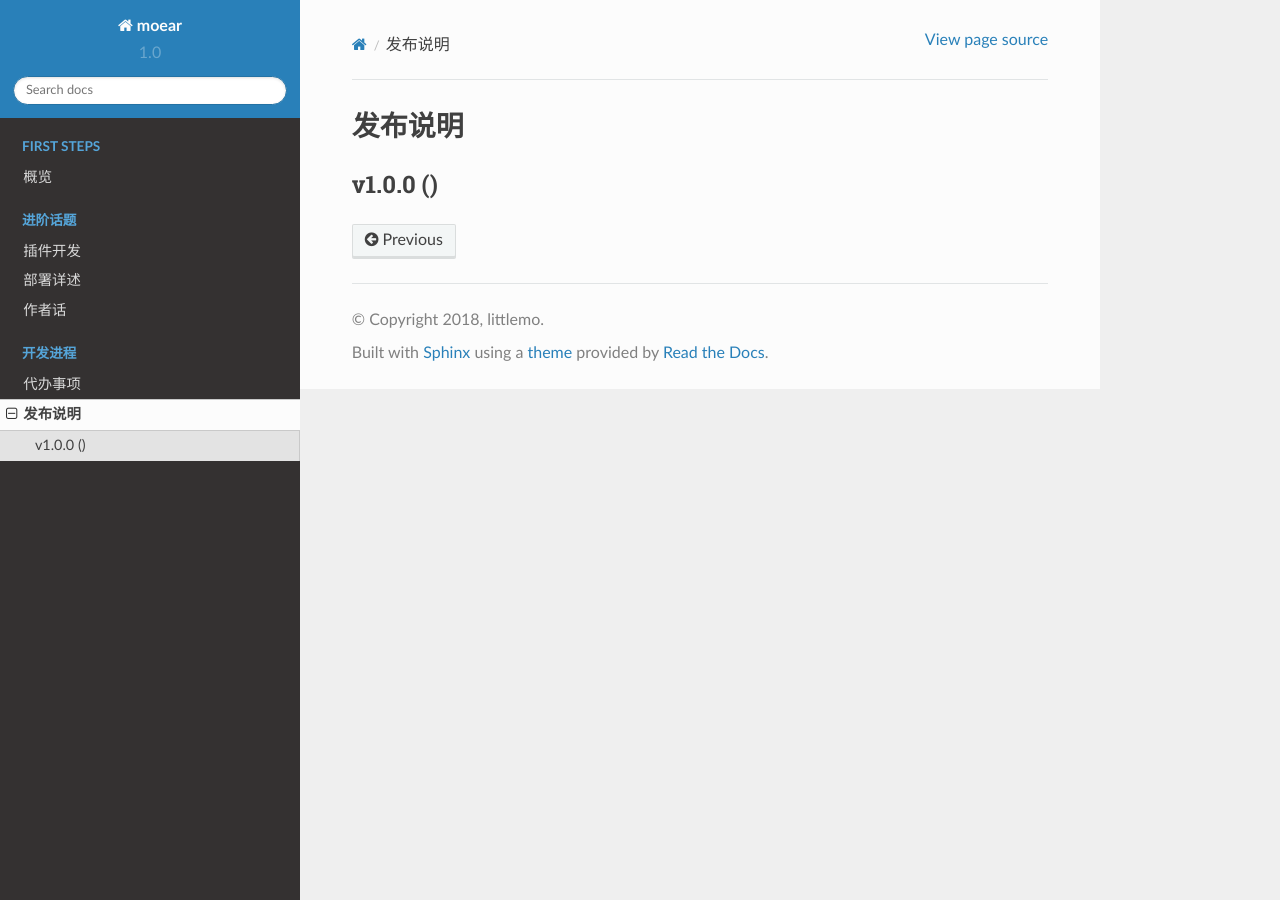
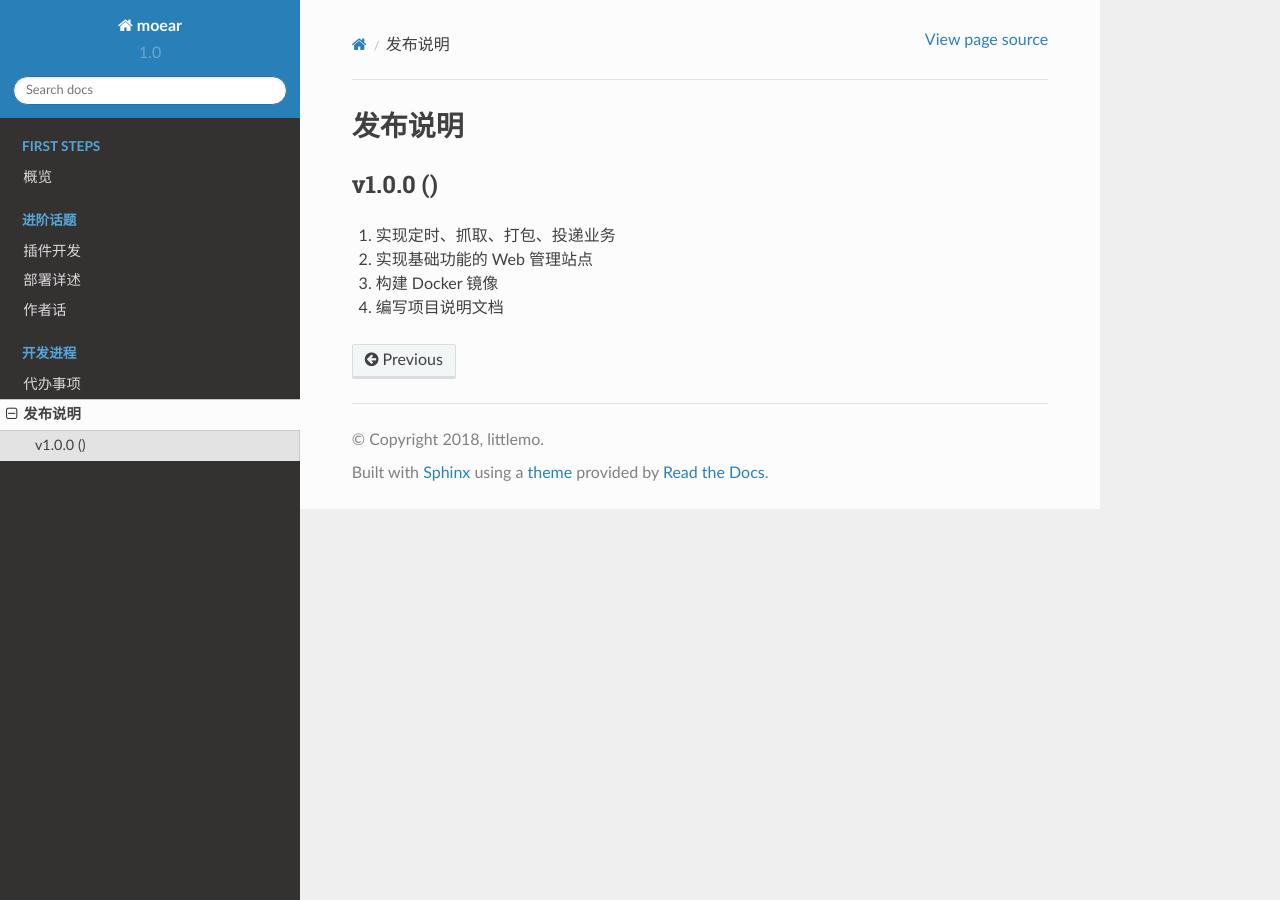
Before and after one commit to littlemo/moear, a Sphinx documentation site: the page built from docs/source/development/release.rst, in a window 1280 px wide. Built offline with Sphinx 7.4.7 and the Read the Docs theme 2.0.0, drawn with Linux system fonts in a browser that asks for light colours; formulas are drawn with MathJax 3.

Commit message:
F: 实现v1.0.0发布说明描述，发布日期暂空

```diff
--- a/docs/source/development/release.rst
+++ b/docs/source/development/release.rst
@@ -6,3 +6,8 @@
 
 v1.0.0 ()
 ----------------------------
+
+#. 实现定时、抓取、打包、投递业务
+#. 实现基础功能的 Web 管理站点
+#. 构建 Docker 镜像
+#. 编写项目说明文档
```
